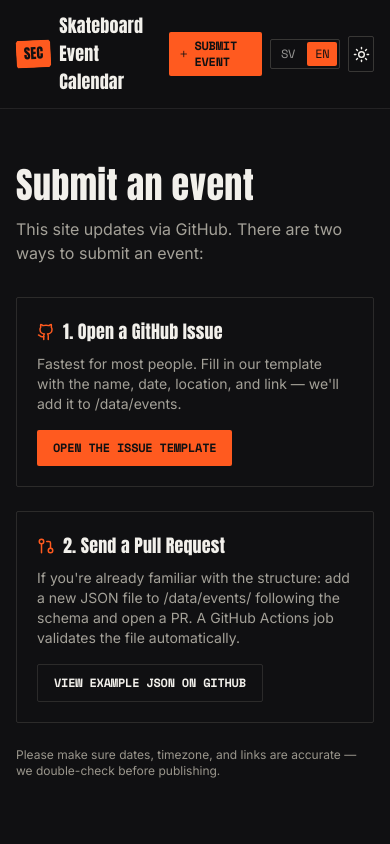
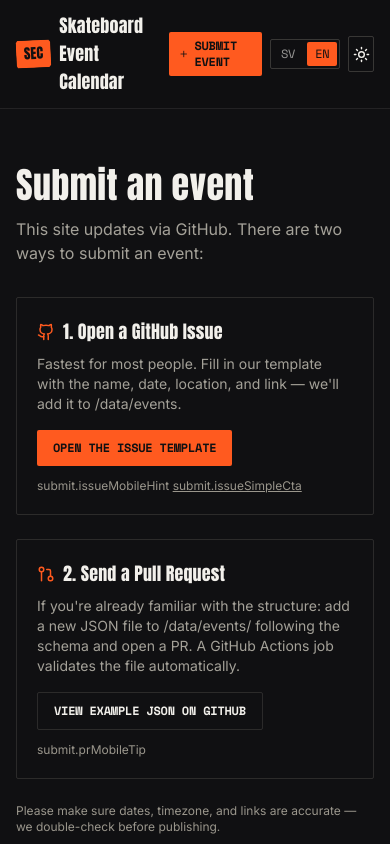
Before and after one commit to martinbjk/SkateboardCalender, a Next.js app: page /en/submit in a window 390 px wide. Shown: the top 844 px of the page. Built offline with nearby package versions, Linux system fonts and the light colour scheme.

Commit message:
Enhance mobile submission hints in page.tsx
Added mobile hints for issue and PR submissions.

```diff
--- a/src/app/[locale]/submit/page.tsx
+++ b/src/app/[locale]/submit/page.tsx
@@ -33,6 +33,17 @@
           >
             {t('issueCta')}
           </a>
+          <p className="mt-3 text-xs text-chalk-500">
+            {t('issueMobileHint')}{' '}
+            <a
+              href={`${REPO_URL}/issues/new?template=event_submission_simple.yml`}
+              target="_blank"
+              rel="noreferrer noopener"
+              className="underline hover:text-spray"
+            >
+              {t('issueSimpleCta')}
+            </a>
+          </p>
         </div>
 
         <div className="rounded-stamp border border-asphalt-700/25 p-5 dark:border-chalk-500/20">
@@ -49,6 +60,7 @@
           >
             {t('prCta')}
           </a>
+          <p className="mt-3 text-xs text-chalk-500">{t('prMobileTip')}</p>
         </div>
       </div>
 
```
